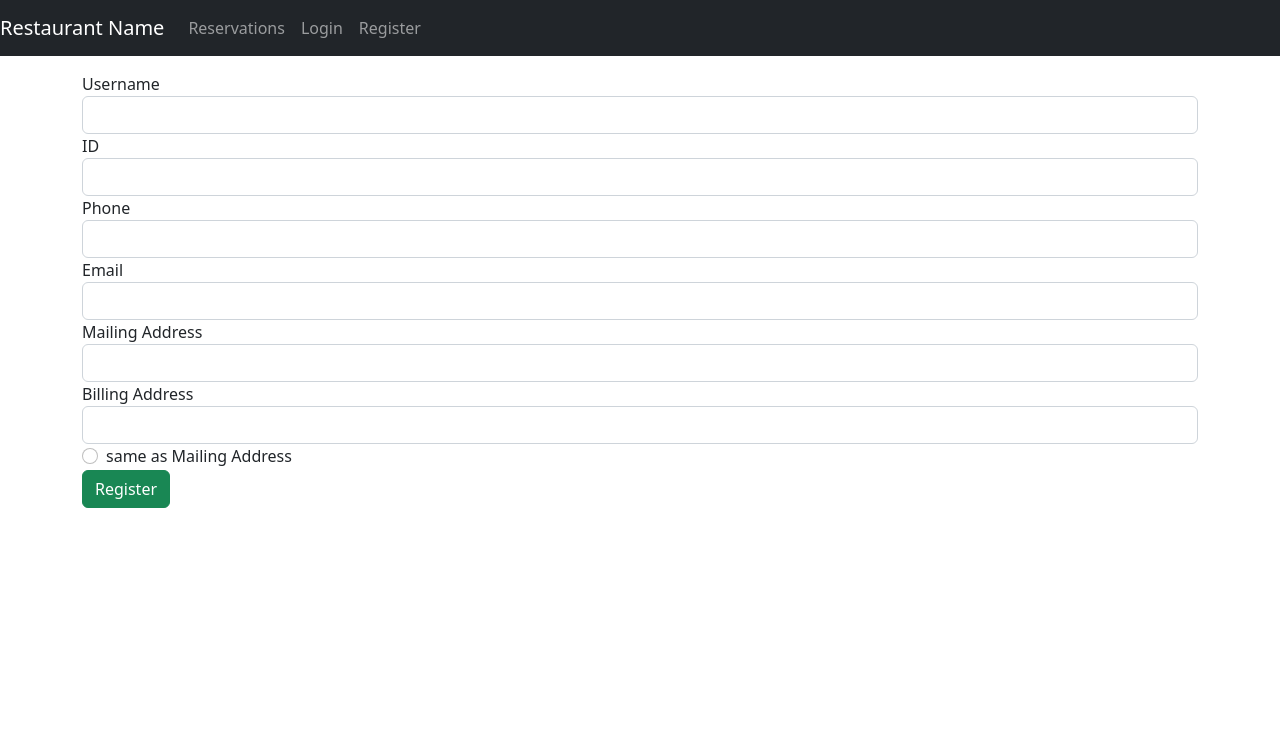
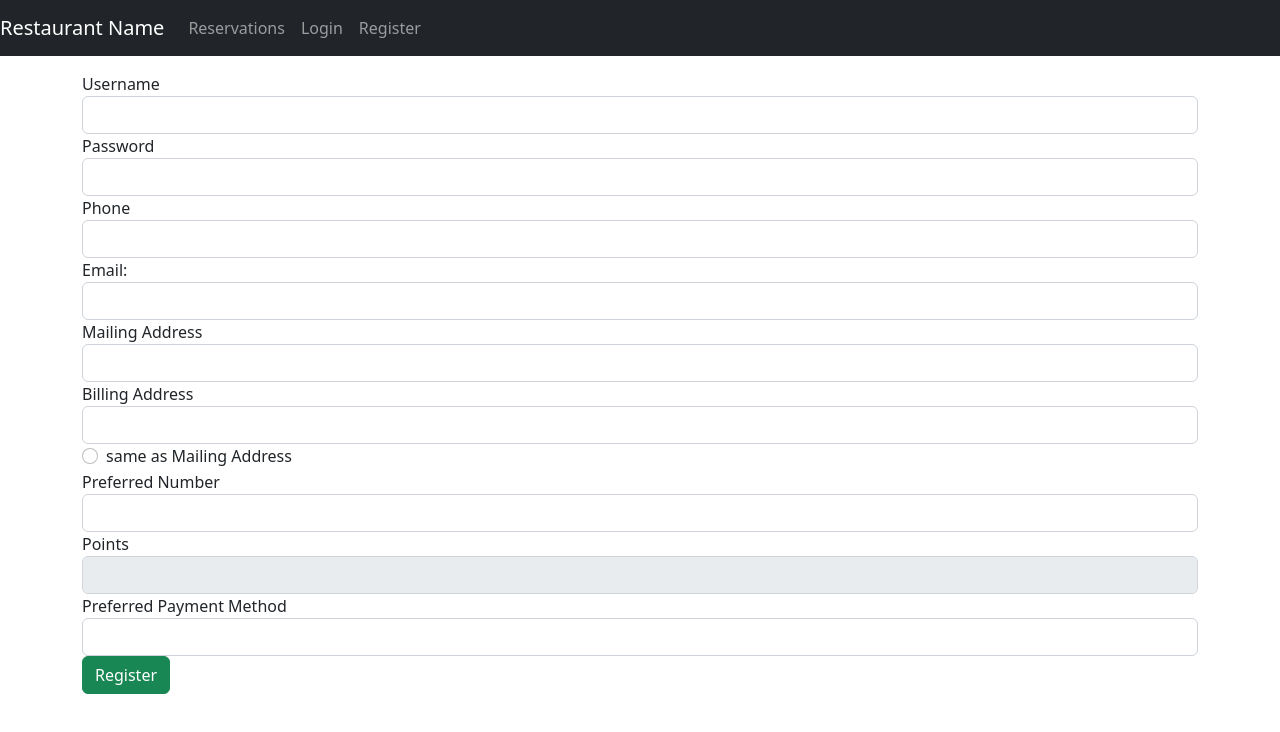
Before and after one commit to youngwillyum/SoftwareDesignProject, a React (Create React App) app in the folder Frontend/: page /register in a window 1280 px wide. Shown: the top 732 px of the page. Built offline with nearby package versions, Linux system fonts and the light colour scheme.

Commit message:
Frontend register updates

```diff
--- a/Frontend/package.json
+++ b/Frontend/package.json
@@ -13,6 +13,7 @@
     "react-dom": "^18.2.0",
     "react-scripts": "^5.0.1",
     "reactjs-popup": "^2.0.5",
+    "validator": "^13.7.0",
     "web-vitals": "^2.1.4"
   },
   "scripts": {
--- a/Frontend/src/components/register.js
+++ b/Frontend/src/components/register.js
@@ -1,11 +1,12 @@
 import React, { useState } from "react";
 import Form from 'react-bootstrap/Form';
+import validator from 'validator'
 
 const Register = props => {
 
     const initialUserState = {
         name: "",
-        id: "",
+        password: "",
         phone: "",
         email: "",
         mailingaddress: "",
@@ -19,6 +20,30 @@ const Register = props => {
       };
 
       const [user, setUser] = useState(initialUserState);
+      const [emailError, setEmailError] = useState('');
+      const [passwordError, setPasswordError] = useState('');
+      const validateEmail = (e) => {
+        var email = e.target.value
+
+        if (validator.isEmail(email)) {
+        setEmailError('Valid Email :)')
+        } else {
+        setEmailError('Enter valid Email!')
+      }
+
+      }
+
+      const validatePassword = (e) => {
+        var password = e.target.value
+
+        if (validator.isStrongPassword(password)) {
+        setPasswordError('Strong Password :)')
+        } else {
+        setPasswordError('Improve Password')
+      }
+
+      }
+
 
       const handleInputChange = event => {
         const { name, value } = event.target;
@@ -38,10 +63,12 @@ const Register = props => {
             <div className="form-group">
               <label htmlFor="user">Username</label>
               <input
-                type="text"
+                type="username"
                 className="form-control"
                 id="name"
                 required
+                maxLength={12}
+                minLength={4}
                 value={user.name}
                 onChange={handleInputChange}
                 name="name"
@@ -49,42 +76,50 @@ const Register = props => {
             </div>
 
             <div className="form-group">
-              <label htmlFor="id">ID</label>
+              <label htmlFor="password">Password</label>
               <input
-                type="text"
+                type="password"
                 className="form-control"
-                id="id"
+                id="password"
                 required
-                value={user.id}
-                onChange={handleInputChange}
-                name="id"
-              />
+                value={user.password}
+                onChange={(e) => {
+                  validatePassword(e)
+                  handleInputChange(e)
+                  }}
+                name="password"
+              /> <span style={{
+                fontWeight: 'bold',
+                color: 'red',
+                }}>{passwordError}</span>
             </div>
 
-            <div className="form-group">
+            <div className="form-group" >
               <label htmlFor="phone">Phone</label>
               <input
-                type="text"
+                type="number"
                 className="form-control"
                 id="phone"
                 required
+                maxLength={12}
+                minLength={10}
                 value={user.phone}
                 onChange={handleInputChange}
                 name="phone"
               />
             </div>
 
-            <div className="form-group">
-              <label htmlFor="email">Email</label>
-              <input
-                type="text"
-                className="form-control"
-                id="email"
-                required
-                value={user.email}
-                onChange={handleInputChange}
-                name="email"
-              />
+            <div className="form-group" >
+                <label htmlFor="email">Email: </label><input className="form-control" type="text" id="email"
+                onChange={(e) => {
+                  validateEmail(e)
+                  handleInputChange(e)
+                  }}></input>
+                <span style={{
+                fontWeight: 'bold',
+                color: 'red',
+                }}>{emailError}</span>
+
             </div>
 
             <div className="form-group">
@@ -128,7 +163,44 @@ const Register = props => {
             </Form>
 
 
+            <div className="form-group">
+              <label htmlFor="PreferredNumber">Preferred Number</label>
+              <input
+                type="number"
+                className="form-control"
+                id="PreferredNumber"
+                required
+                value={user.PreferredNumber}
+                onChange={handleInputChange}
+                name="PreferredNumber"
+              />
+            </div>
 
+            <div className="form-group">
+              <label htmlFor="Points">Points</label>
+              <input
+                type="number"
+                className="form-control"
+                id="Points"
+                disabled
+                value={user.Points}
+                onChange={handleInputChange}
+                name="Points"
+              />
+            </div>
+
+            <div className="form-group">
+              <label htmlFor="PreferredPayment">Preferred Payment Method</label>
+              <input
+                type="text"
+                className="form-control"
+                id="PreferredPayment"
+                required
+                value={user.PreferredPayment}
+                onChange={handleInputChange}
+                name="PreferredPayment"
+              />
+            </div>
 
             <button onClick={login} className="btn btn-success">
               Register
```
Also changed, not shown: 1 other file (tests, documents, lock files or other folders).
